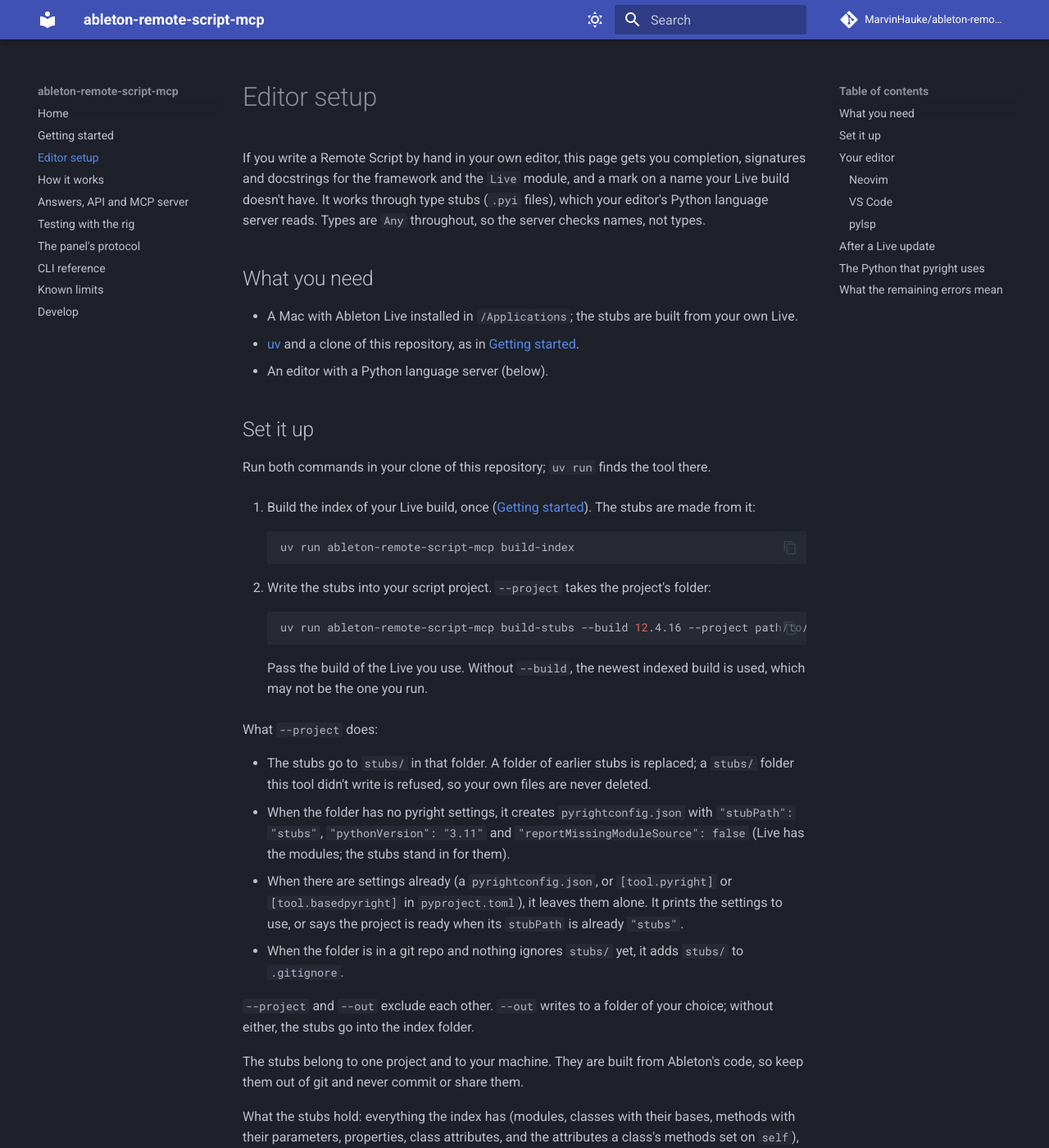
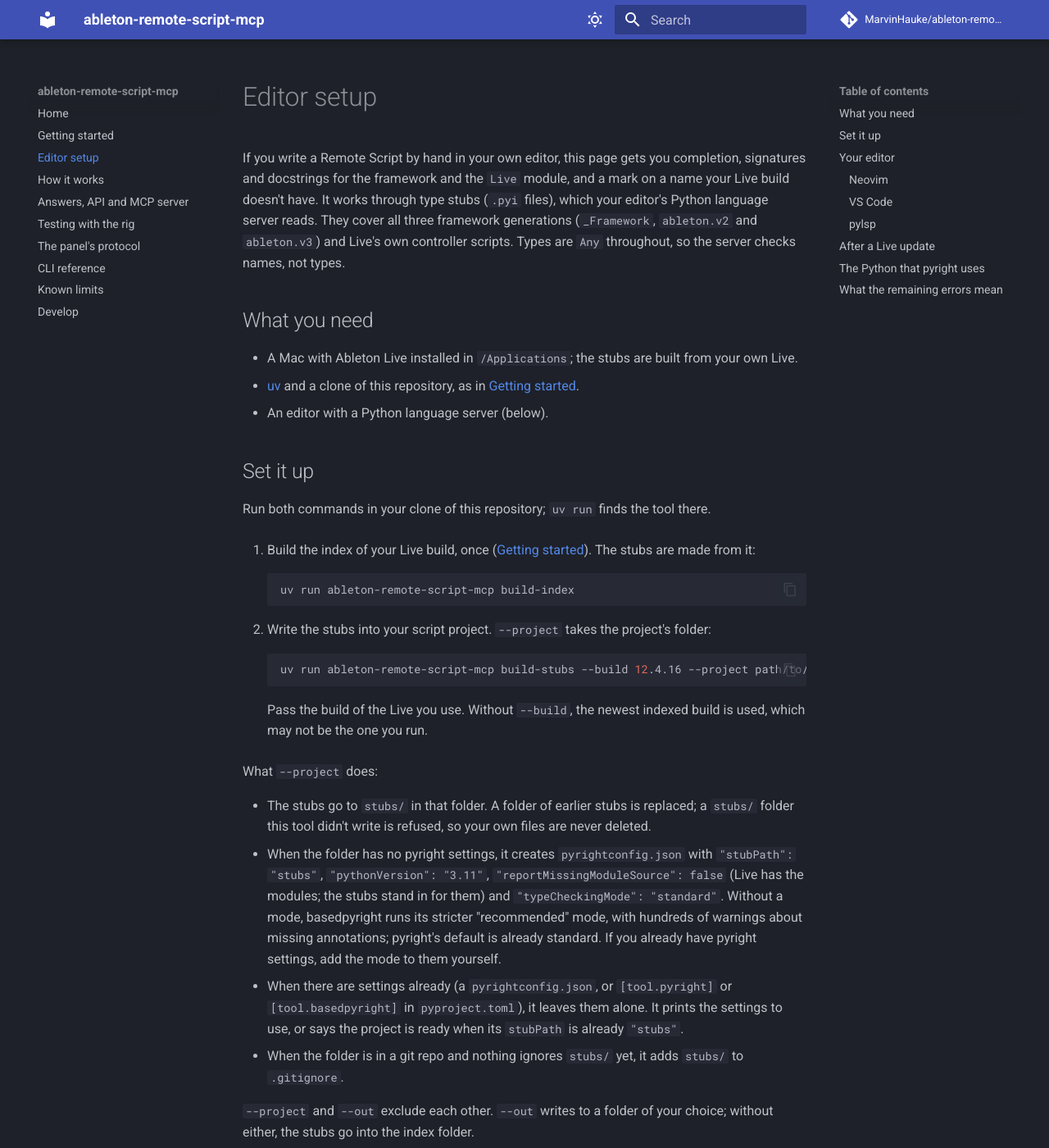
Before and after one commit to MarvinHauke/ableton-remote-script-mcp, an MkDocs documentation site: the page built from docs/editor-setup.md, in a window 1280 px wide and 1400 px high. Shown: the whole window at 82% size. Built offline with MkDocs 1.6.1 and Material for MkDocs 9.7.7, drawn with Linux system fonts in a browser that asks for light colours; comment, search, counter and statistics services are not loaded.

Commit message:
feat(stubs): build-stubs --project's config sets typeCheckingMode standard; Editor setup names the three generations (plan 0001 Decision 56)
Co-Authored-By: Claude Opus 5.5 <noreply@anthropic.com>

```diff
--- a/docs/editor-setup.md
+++ b/docs/editor-setup.md
@@ -3,7 +3,9 @@
 If you write a Remote Script by hand in your own editor, this page gets you completion, signatures
 and docstrings for the framework and the `Live` module, and a mark on a name your Live build
 doesn't have. It works through type stubs (`.pyi` files), which your editor's Python language
-server reads. Types are `Any` throughout, so the server checks names, not types.
+server reads. They cover all three framework generations (`_Framework`, `ableton.v2` and
+`ableton.v3`) and Live's own controller scripts. Types are `Any` throughout, so the server checks
+names, not types.
 
 ## What you need
 
@@ -37,8 +39,11 @@ What `--project` does:
 - The stubs go to `stubs/` in that folder. A folder of earlier stubs is replaced; a `stubs/`
   folder this tool didn't write is refused, so your own files are never deleted.
 - When the folder has no pyright settings, it creates `pyrightconfig.json` with
-  `"stubPath": "stubs"`, `"pythonVersion": "3.11"` and `"reportMissingModuleSource": false`
-  (Live has the modules; the stubs stand in for them).
+  `"stubPath": "stubs"`, `"pythonVersion": "3.11"`, `"reportMissingModuleSource": false` (Live
+  has the modules; the stubs stand in for them) and `"typeCheckingMode": "standard"`. Without a
+  mode, basedpyright runs its stricter "recommended" mode, with hundreds of warnings about
+  missing annotations; pyright's default is already standard. If you already have pyright
+  settings, add the mode to them yourself.
 - When there are settings already (a `pyrightconfig.json`, or `[tool.pyright]` or
   `[tool.basedpyright]` in `pyproject.toml`), it leaves them alone. It prints the settings to use,
   or says the project is ready when its `stubPath` is already `"stubs"`.
```
Also changed, not shown: docs/feature-plans/0001-architecture.md (+11 -1 lines), docs/feature-plans/STATUS.md (+2 -1 lines), 3 other files.
